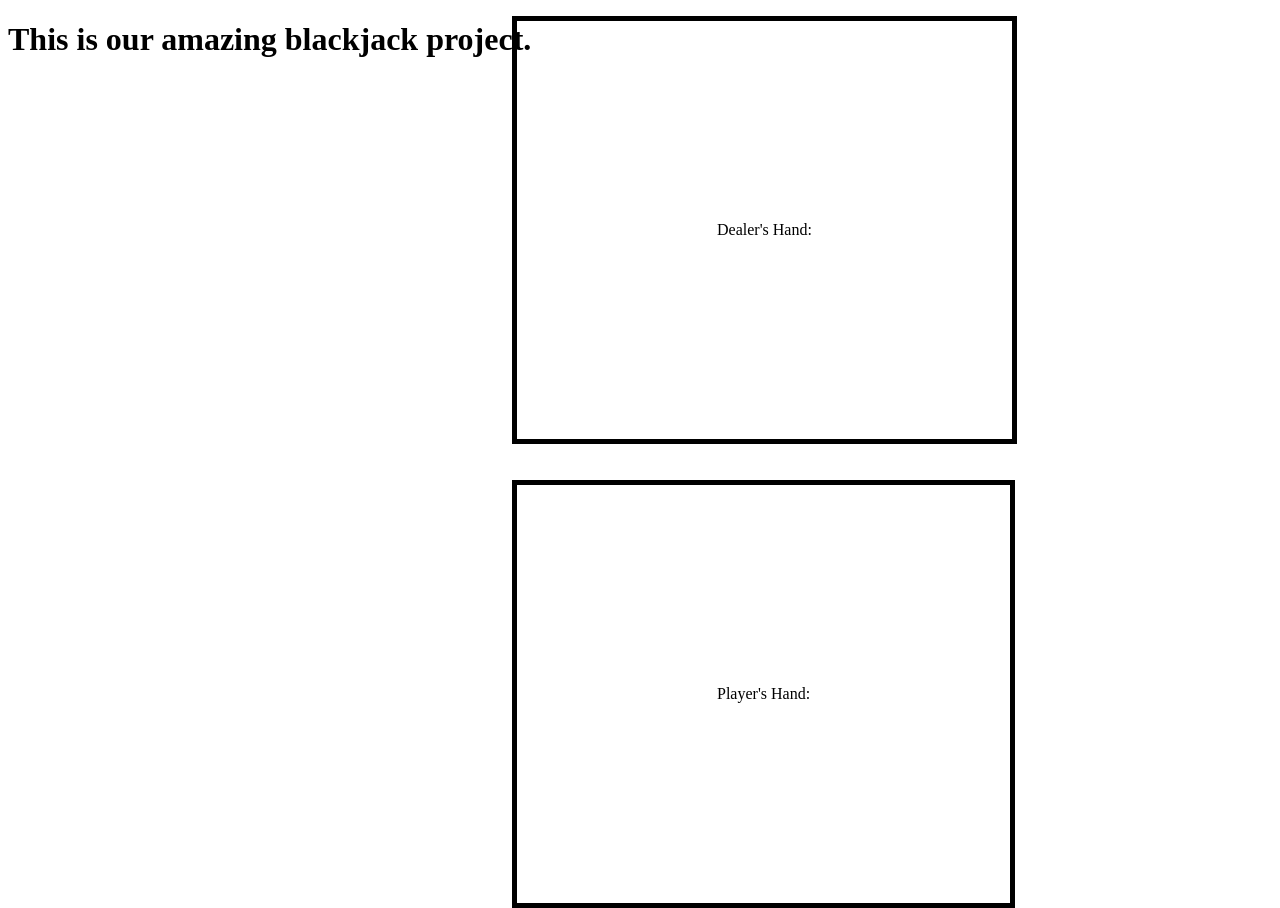
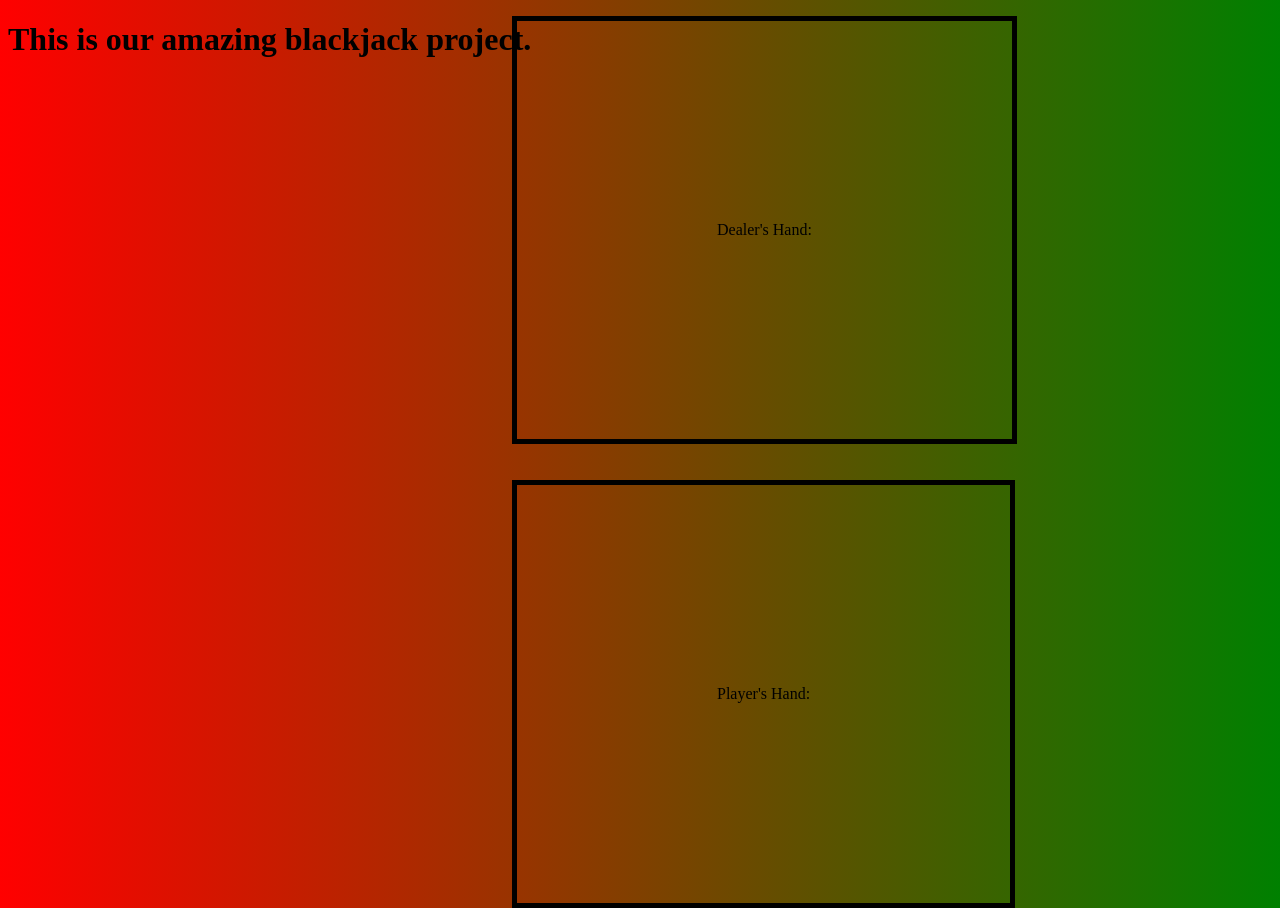
Before and after one commit to sleepyfoodie/pairedprogrammingproject, a React (Create React App) app in the folder blackjack/: page / in a window 1280 px wide. Built offline with nearby package versions, Linux system fonts and the light colour scheme.

Commit message:
css background color testing

```diff
--- a/blackjack/src/App.css
+++ b/blackjack/src/App.css
@@ -17,6 +17,12 @@
   position: absolute;
   top: 60%;
   left: 40%
+}
 
-
+body {
+  background: red; /* For browsers that do not support gradients */
+  background: -webkit-linear-gradient(left, red , green); /* For Safari 5.1 to 6.0 */
+  background: -o-linear-gradient(right, red, green); /* For Opera 11.1 to 12.0 */
+  background: -moz-linear-gradient(right, red, green); /* For Firefox 3.6 to 15 */
+  background: linear-gradient(to right, red , green); /* Standard syntax */
 }
--- a/blackjack/src/cards.js
+++ b/blackjack/src/cards.js
@@ -276,33 +276,33 @@
 
 
 
-cardDealPlayer(){
+// cardDealPlayer(){
 
-for (i = 0; i<2; i++){
-    var index = Math.floor((Math.random() * this.state.cards.length))
-    if(index == this.state.cards.length +1){
-        index = Math.floor((Math.random() * this.state.cards.length))
-    }
-    else{
-    playersHand.push(this.state.cards[index]);
-    this.state.cards.splice(i,1)
-    }
-}
-};
+// for (i = 0; i<2; i++){
+//     var index = Math.floor((Math.random() * this.state.cards.length))
+//     if(index == this.state.cards.length +1){
+//         index = Math.floor((Math.random() * this.state.cards.length))
+//     }
+//     else{
+//     playersHand.push(this.state.cards[index]);
+//     this.state.cards.splice(i,1)
+//     }
+// }
+// };
 
-cardDealDealer(){
+// cardDealDealer(){
 
-for (i = 0; i<2; i++){
-    var index = Math.floor((Math.random() * this.state.cards.length))
-    if(index == this.state.cards.length +1){
-        index = Math.floor((Math.random() * this.state.cards.length))
-    }
-    else{
-    dealersHand.push(this.state.cards[index]);
-    this.state.cards.splice(i,1)
-    }
-}
-};
+// for (i = 0; i<2; i++){
+//     var index = Math.floor((Math.random() * this.state.cards.length))
+//     if(index == this.state.cards.length +1){
+//         index = Math.floor((Math.random() * this.state.cards.length))
+//     }
+//     else{
+//     dealersHand.push(this.state.cards[index]);
+//     this.state.cards.splice(i,1)
+//     }
+// }
+// };
 
   render() {
 let playersHand = [];
```
